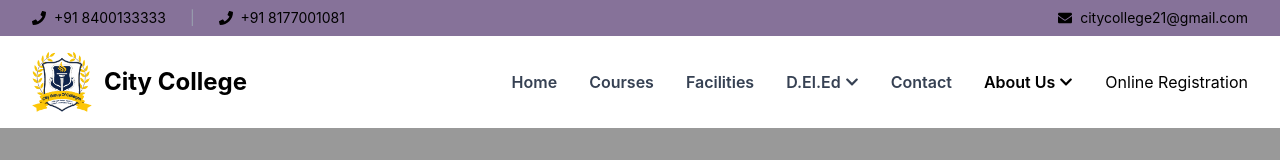
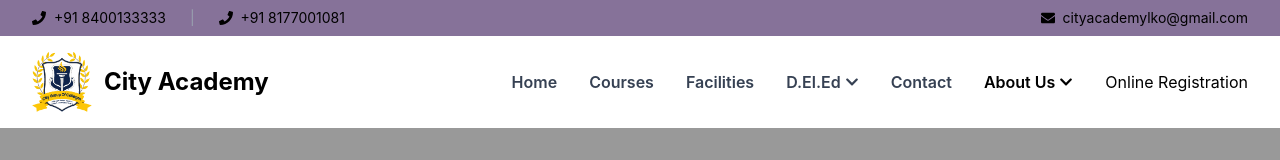
Before and after one commit to yashgupta8707/cityacademy, a React (Vite) app: page /founder-message in a window 1280 px wide. Shown: the top 160 px of the page. Built offline with nearby package versions, Linux system fonts and the light colour scheme.

Commit message:
Changes Name

```diff
--- a/src/components/Navbar.jsx
+++ b/src/components/Navbar.jsx
@@ -55,7 +55,7 @@ const Navbar = () => {
           </div>
           <div className="flex items-center">
             <FaEnvelope className="mr-2" />
-            <span>citycollege21@gmail.com</span>
+            <span>cityacademylko@gmail.com</span>
           </div>
         </div>
       </div>
@@ -72,12 +72,12 @@ const Navbar = () => {
             <Link to="/" className="flex items-center space-x-3">
               <img
                 src="/logo.png"
-                alt="City College Logo"
+                alt="City Academy Logo"
                 className="h-15 w-15 object-contain"
               />
               <div className="hidden md:block">
                 <h1 className="text-xl lg:text-2xl font-bold text-primary-900 leading-tight">
-                  City College
+                  City Academy
                 </h1>
               </div>
             </Link>
--- a/src/pages/Director.jsx
+++ b/src/pages/Director.jsx
@@ -83,7 +83,7 @@ const Director = () => {
                   <div className="space-y-6 text-gray-700 leading-relaxed">
                     <p className="text-lg">
                       We are living in an age of uncertainty, change and competition. Today's environment moves fast and
-                      modern systems have to encourage flexibility, initiative and empowerment. <span className="font-semibold text-primary-900">CITY COLLEGE
+                      modern systems have to encourage flexibility, initiative and empowerment. <span className="font-semibold text-primary-900">City Academy
                       OF MANAGEMENT</span> emphasizes the all-round development of its students. It aims at producing not
                       only good professionals, teachers, but worthy citizens of a great Country, aiding in its overall
                       progress and development. I am proud to introduce these premier institutions of learning where we
--- a/src/pages/Home.jsx
+++ b/src/pages/Home.jsx
@@ -202,7 +202,7 @@ const Home = () => {
             >
               <img
                 src="https://images.unsplash.com/photo-1523240795612-9a054b0db644?w=800"
-                alt="Welcome to City College"
+                alt="Welcome to City Academy"
                 className="rounded-xl shadow-2xl"
               />
             </motion.div>
```
